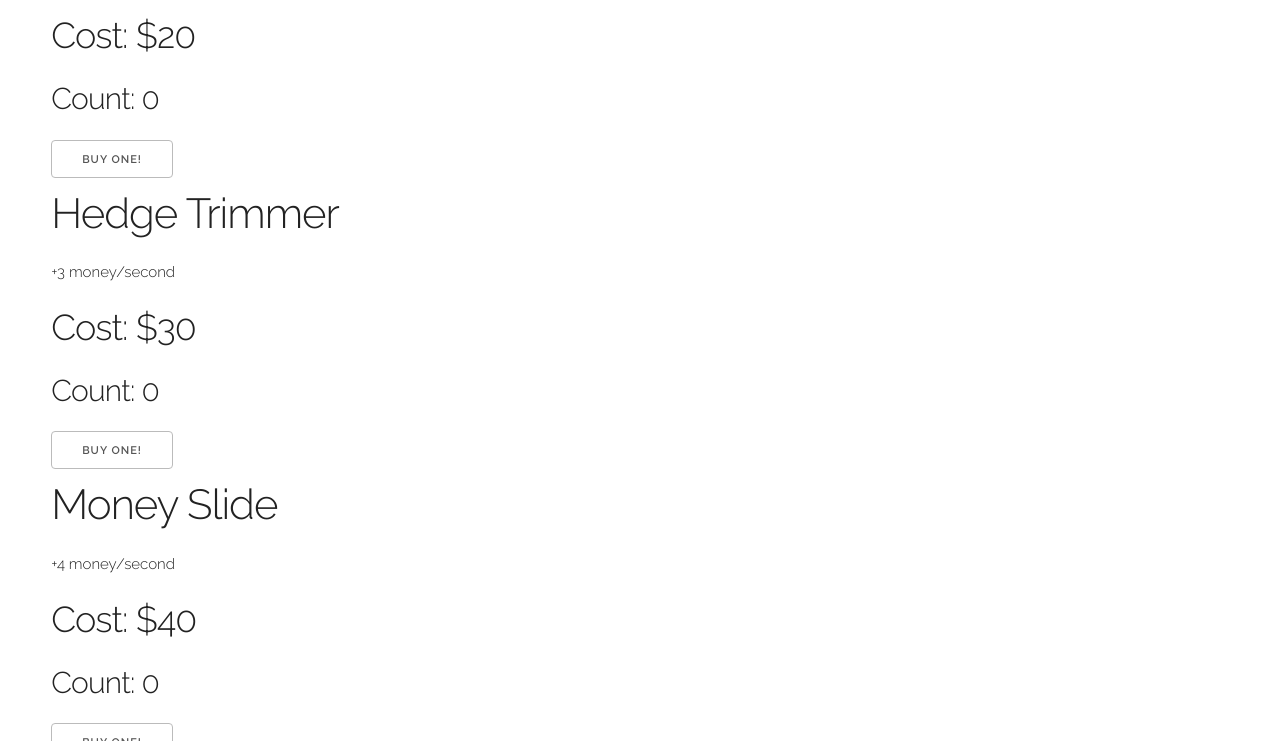
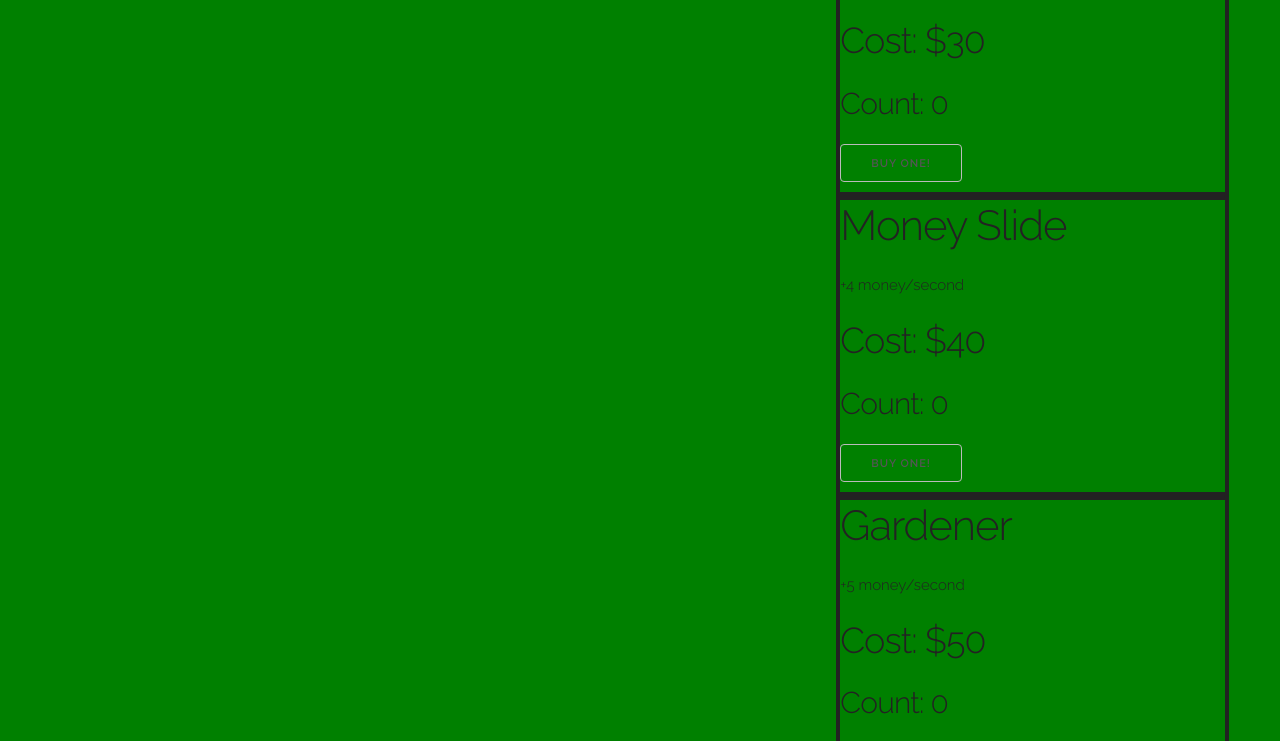
Before and after one commit to Peter-Vitello/project3, a plain HTML site: page index.html in a window 1280 px wide. Shown: the part 783-1524 px from the top of the page. Drawn offline with Linux system fonts and the light colour scheme.

Commit message:
Add files via upload

```diff
--- a/css/main.css
+++ b/css/main.css
@@ -1,3 +1,6 @@
-#treetoclick{
-    text-align: center;
+.shopitem{
+    border: 4px solid;
 }
+html {
+    background-color: green;
+}
--- a/css/skeleton.css
+++ b/css/skeleton.css
@@ -53,7 +53,7 @@
     width: 100%; }
   .column,
   .columns {
-    margin-left: 4%; }
+    /*margin-left: 4%;*/ }
   .column:first-child,
   .columns:first-child {
     margin-left: 0; }
```
